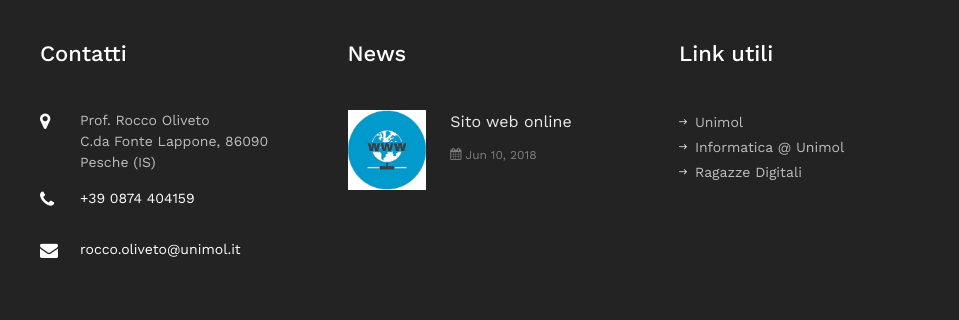
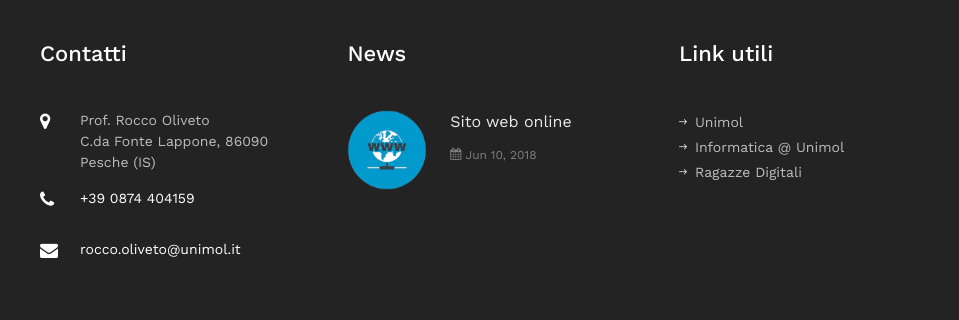
Before and after one commit to ada-unimol/2019, a plain HTML site: page index.html in a window 1280 px wide. Shown: the part 2802-3122 px from the top of the page, 0-959 px from the left. Drawn offline with nearby package versions, Linux system fonts and the light colour scheme; some packages are replaced by stand-ins of ours; no server answers; files whose address does not match are found by name; a web font is replaced by a local one.

Commit message:
Update index.html

```diff
--- a/index.html
+++ b/index.html
@@ -255,7 +255,7 @@ E le stime per il triennio 2018-2020 sono ulteriormente ottimistiche: fino a 88.
             <div class="ftco-footer-widget mb-5">
               <h2 class="ftco-heading-2">News</h2>
               <div class="block-21 mb-4 d-flex">
-                <a class="blog-img mr-4" style="background-image: url(images/image_1.jpg);"></a>
+                <a class="blog-img mr-4" style="background-image: url(images/image_1.png);"></a>
                 <div class="text">
                   <h3 class="heading"><a href="#">Sito web online</a></h3>
                   <div class="meta">
```
